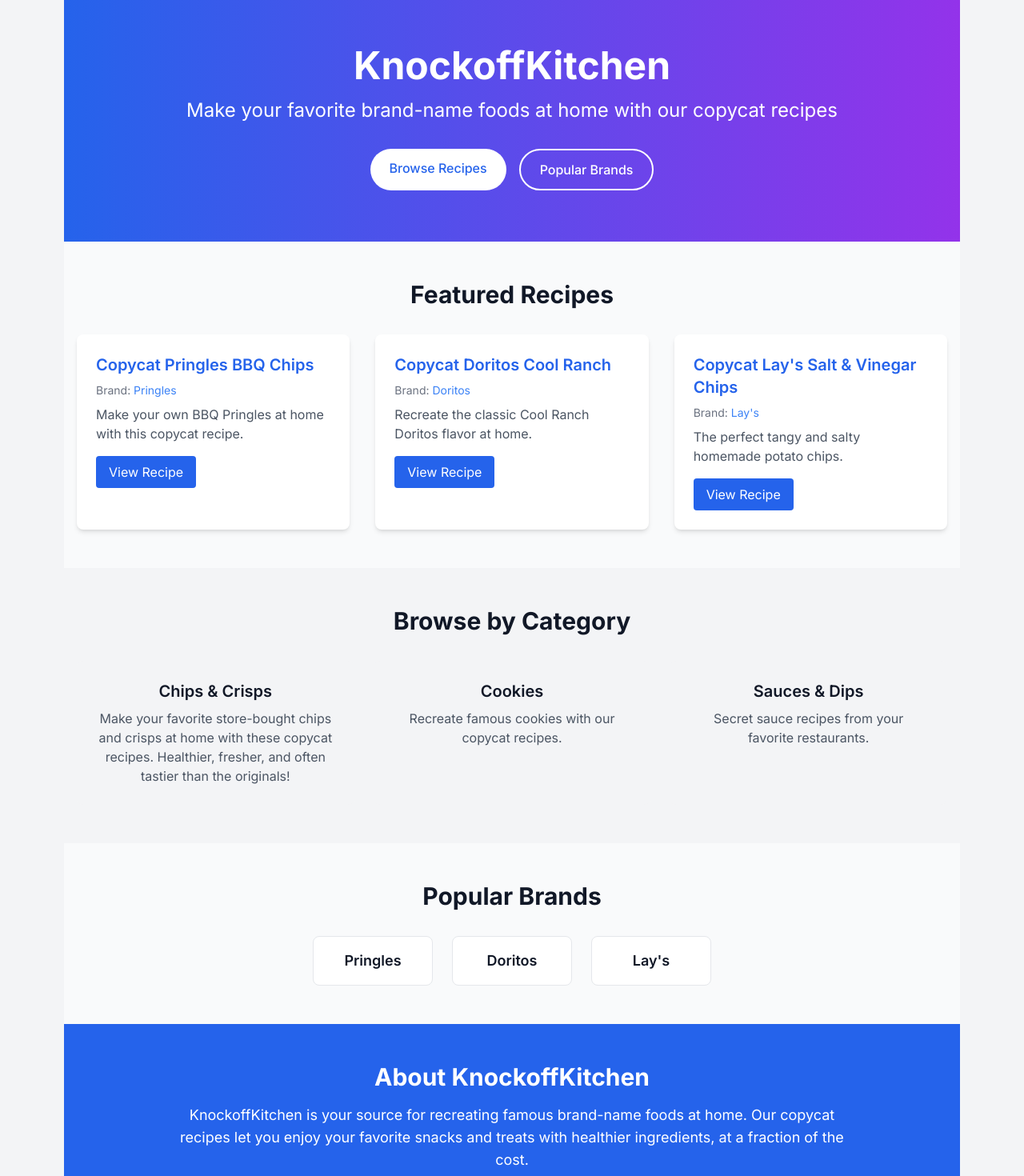
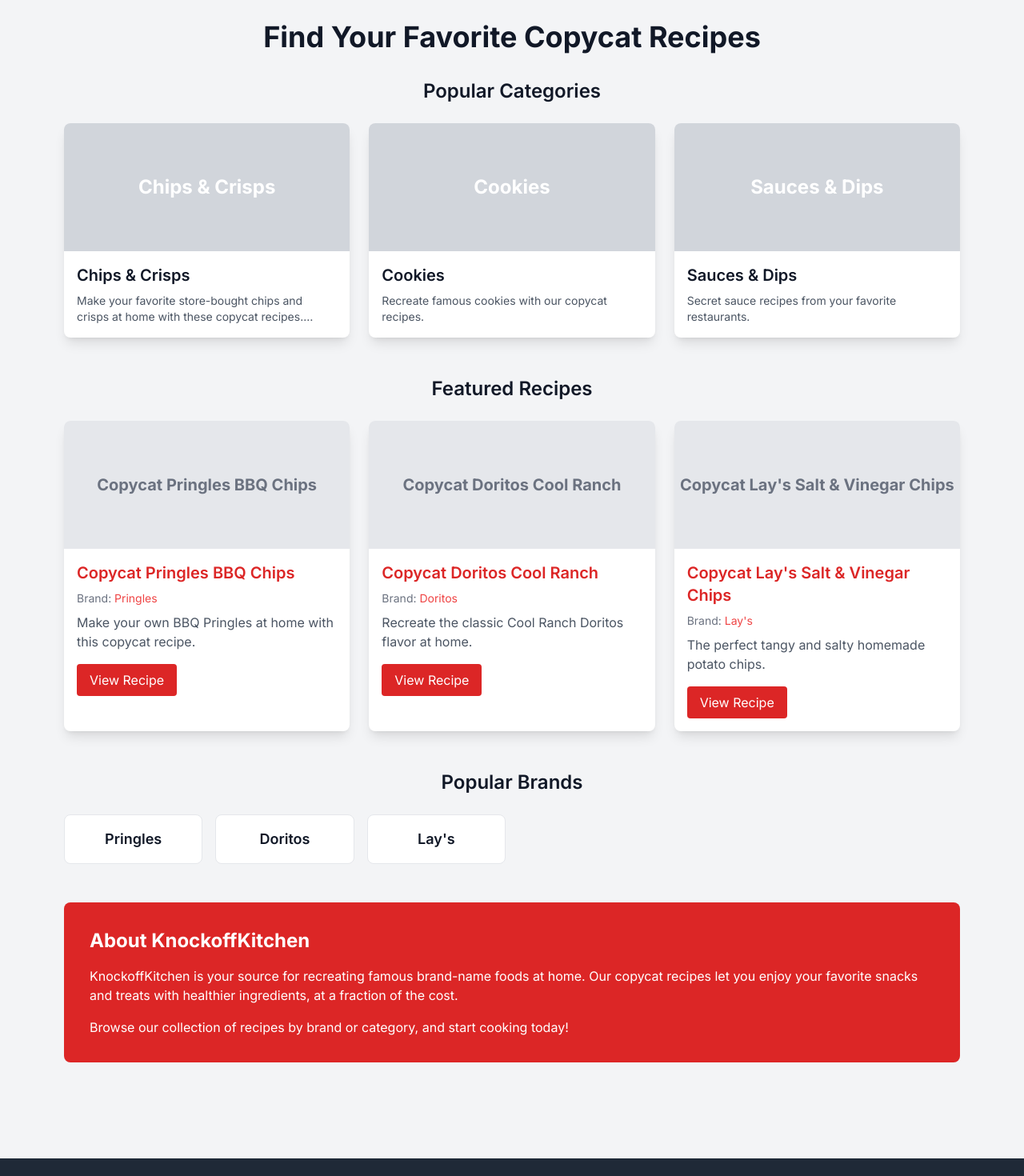
Before and after one commit to bperry129/knockoffkitchen-new, a Next.js app: page / in a window 1280 px wide. Shown: the part 160-1630 px from the top of the page at 80% size. Built offline with nearby package versions, Linux system fonts and the light colour scheme.

Commit message:
Update homepage with responsive grid layout

```diff
--- a/src/app/page.tsx
+++ b/src/app/page.tsx
@@ -1,4 +1,3 @@
-import Image from "next/image";
 import Link from "next/link";
 import { getAllRecipes, getAllCategories, getAllBrands } from "@/lib/api";
 
@@ -10,56 +9,66 @@
 
   // Use the first 3 recipes as featured recipes
   const featuredRecipes = allRecipes.slice(0, 3);
+
+  // Define category images (in a real app, these would come from the API)
+  const categoryImages = {
+    'chips': '/images/chips.jpg',
+    'cookies': '/images/cookies.jpg',
+    'sauces': '/images/condiments.jpg'
+  };
+
   return (
-    <div className="min-h-screen">
-      {/* Hero Section */}
-      <section className="bg-gradient-to-r from-blue-600 to-purple-600 text-white py-16">
-        <div className="max-w-6xl mx-auto px-4">
-          <div className="text-center">
-            <h1 className="text-4xl md:text-5xl font-bold mb-4">KnockoffKitchen</h1>
-            <p className="text-xl md:text-2xl mb-8">
-              Make your favorite brand-name foods at home with our copycat recipes
-            </p>
-            <div className="flex flex-wrap justify-center gap-4">
+    <main>
+      <h1 className="text-4xl font-bold text-center my-8">Find Your Favorite Copycat Recipes</h1>
+
+      {/* Recipe Categories */}
+      <section className="mb-12">
+        <h2 className="text-2xl font-semibold mb-6 text-center">Popular Categories</h2>
+        <div className="grid grid-cols-1 sm:grid-cols-2 lg:grid-cols-3 gap-6">
+          {allCategories.map((category) => (
             <Link
-                href="/category/chips"
-                className="bg-white text-blue-600 hover:bg-blue-100 transition-colors px-6 py-3 rounded-full font-medium"
+              href={`/category/${category.slug}`}
+              key={category.slug}
+              className="block"
             >
-                Browse Recipes
-              </Link>
-              <Link
-                href="/brand/pringles"
-                className="bg-transparent border-2 border-white hover:bg-white/10 transition-colors px-6 py-3 rounded-full font-medium"
-              >
-                Popular Brands
-              </Link>
+              <div className="bg-white shadow-lg rounded-lg overflow-hidden hover:shadow-xl transition duration-300">
+                <div className="h-40 bg-gray-300 flex items-center justify-center">
+                  <span className="text-2xl font-bold text-white">{category.name}</span>
+                </div>
+                <div className="p-4">
+                  <h3 className="text-xl font-semibold mb-2">{category.name}</h3>
+                  <p className="text-gray-600 text-sm line-clamp-2">{category.description}</p>
                 </div>
               </div>
+            </Link>
+          ))}
         </div>
       </section>
 
       {/* Featured Recipes */}
-      <section className="py-12 bg-gray-50">
-        <div className="max-w-6xl mx-auto px-4">
-          <h2 className="text-3xl font-bold mb-8 text-center">Featured Recipes</h2>
-          <div className="grid grid-cols-1 md:grid-cols-3 gap-8">
+      <section className="mb-12">
+        <h2 className="text-2xl font-semibold mb-6 text-center">Featured Recipes</h2>
+        <div className="grid grid-cols-1 md:grid-cols-3 gap-6">
           {featuredRecipes.map((recipe, index) => (
-              <div key={index} className="bg-white rounded-lg shadow-md overflow-hidden hover:shadow-lg transition-shadow">
-                <div className="p-6">
+            <div key={index} className="bg-white rounded-lg shadow-lg overflow-hidden hover:shadow-xl transition-shadow">
+              <div className="h-40 bg-gray-200 flex items-center justify-center">
+                <span className="text-xl font-bold text-gray-500">{recipe.title}</span>
+              </div>
+              <div className="p-4">
                 <h3 className="text-xl font-semibold mb-2">
-                    <Link href={`/recipes/${recipe.slug}`} className="text-blue-600 hover:underline">
+                  <Link href={`/recipes/${recipe.slug}`} className="text-red-600 hover:underline">
                     {recipe.title}
                   </Link>
                 </h3>
                 <p className="text-sm text-gray-500 mb-2">
-                    Brand: <Link href={`/brand/${recipe.brandSlug}`} className="text-blue-500 hover:underline">
+                  Brand: <Link href={`/brand/${recipe.brandSlug}`} className="text-red-500 hover:underline">
                     {recipe.brand}
                   </Link>
                 </p>
-                  <p className="text-gray-600 mb-4">{recipe.description}</p>
+                <p className="text-gray-600 mb-4 line-clamp-2">{recipe.description}</p>
                 <Link
                   href={`/recipes/${recipe.slug}`}
-                    className="inline-block bg-blue-600 text-white px-4 py-2 rounded hover:bg-blue-700 transition-colors"
+                  className="inline-block bg-red-600 text-white px-4 py-2 rounded hover:bg-red-700 transition-colors"
                 >
                   View Recipe
                 </Link>
@@ -67,75 +76,37 @@
             </div>
           ))}
         </div>
-        </div>
       </section>
 
-      {/* Categories */}
-      <section className="py-12">
-        <div className="max-w-6xl mx-auto px-4">
-          <h2 className="text-3xl font-bold mb-8 text-center">Browse by Category</h2>
-          <div className="grid grid-cols-1 md:grid-cols-3 gap-6">
-            {allCategories.map((category, index) => (
-              <Link
-                key={index}
-                href={`/category/${category.slug}`}
-                className="block bg-gray-100 hover:bg-gray-200 transition-colors p-6 rounded-lg text-center"
-              >
-                <h3 className="text-xl font-semibold mb-2">{category.name}</h3>
-                <p className="text-gray-600">{category.description}</p>
-              </Link>
-            ))}
-          </div>
-        </div>
-      </section>
-
-      {/* Brands */}
-      <section className="py-12 bg-gray-50">
-        <div className="max-w-6xl mx-auto px-4">
-          <h2 className="text-3xl font-bold mb-8 text-center">Popular Brands</h2>
-          <div className="flex flex-wrap justify-center gap-6">
+      {/* Popular Brands */}
+      <section className="mb-12">
+        <h2 className="text-2xl font-semibold mb-6 text-center">Popular Brands</h2>
+        <div className="grid grid-cols-2 sm:grid-cols-3 md:grid-cols-4 lg:grid-cols-6 gap-4">
           {allBrands.map((brand, index) => (
             <Link
               key={index}
               href={`/brand/${brand.slug}`}
-                className="block bg-white hover:bg-blue-50 transition-colors p-4 rounded-lg border border-gray-200 min-w-[150px] text-center"
+              className="block bg-white hover:bg-gray-50 transition-colors p-4 rounded-lg border border-gray-200 text-center"
             >
               <h3 className="text-lg font-semibold">{brand.name}</h3>
             </Link>
           ))}
         </div>
-        </div>
       </section>
 
       {/* About Section */}
-      <section className="py-12 bg-blue-600 text-white">
-        <div className="max-w-4xl mx-auto px-4 text-center">
-          <h2 className="text-3xl font-bold mb-4">About KnockoffKitchen</h2>
-          <p className="text-lg mb-6">
+      <section className="bg-red-600 text-white p-8 rounded-lg mb-12">
+        <h2 className="text-2xl font-bold mb-4">About KnockoffKitchen</h2>
+        <p className="mb-4">
           KnockoffKitchen is your source for recreating famous brand-name foods at home.
           Our copycat recipes let you enjoy your favorite snacks and treats with healthier
           ingredients, at a fraction of the cost.
         </p>
-          <p className="text-lg">
+        <p>
           Browse our collection of recipes by brand or category, and start cooking today!
         </p>
-        </div>
       </section>
-
-      {/* Footer */}
-      <footer className="bg-gray-800 text-white py-8">
-        <div className="max-w-6xl mx-auto px-4">
-          <div className="text-center">
-            <p className="mb-4">© 2025 KnockoffKitchen. All rights reserved.</p>
-            <div className="flex justify-center gap-6">
-              <Link href="/" className="hover:underline">Home</Link>
-              <Link href="/category/chips" className="hover:underline">Categories</Link>
-              <Link href="/brand/pringles" className="hover:underline">Brands</Link>
-            </div>
-          </div>
-        </div>
-      </footer>
-    </div>
+    </main>
   );
 }
 
```
Lines whose indentation alone changed are shown as unchanged.
